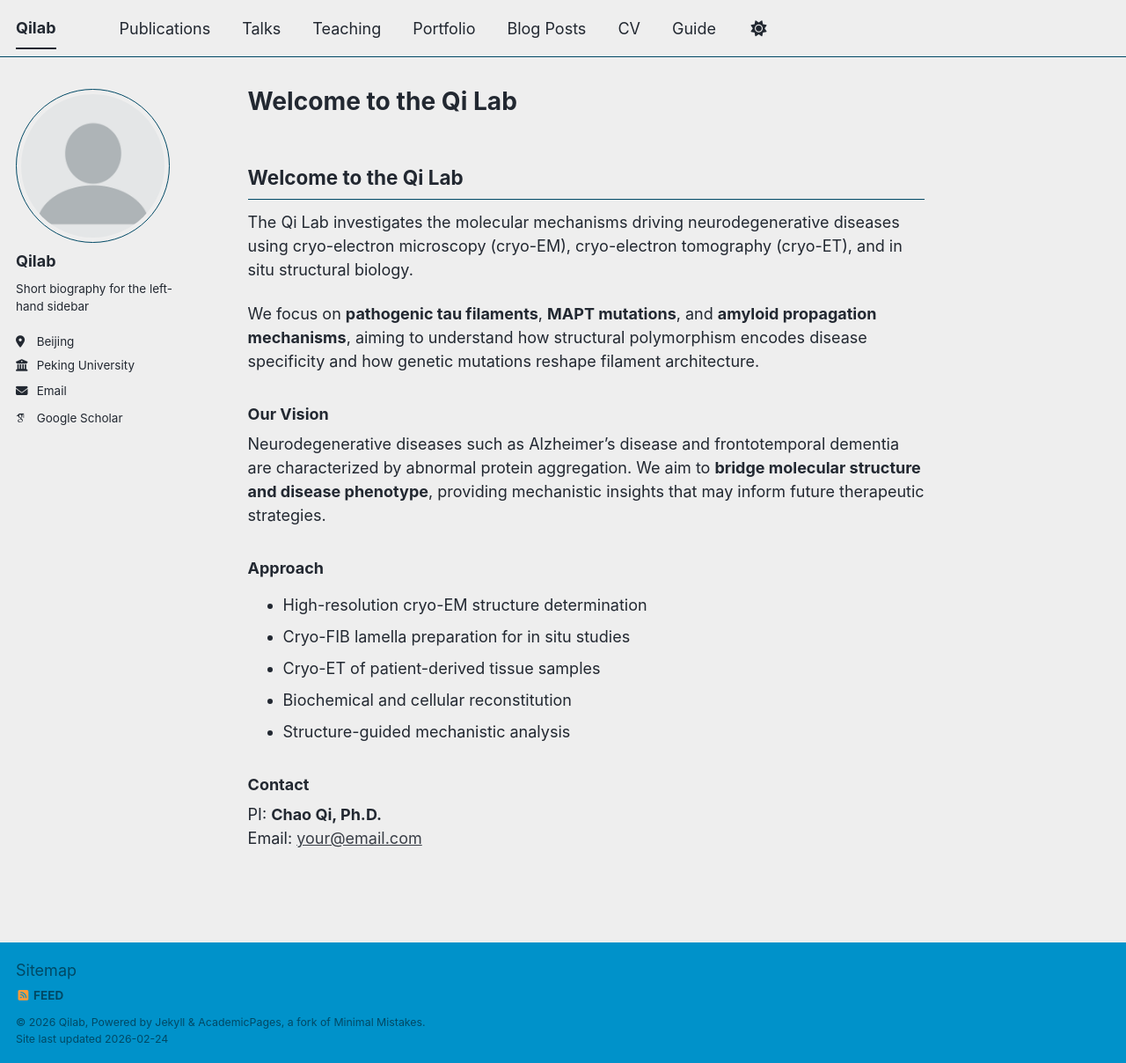
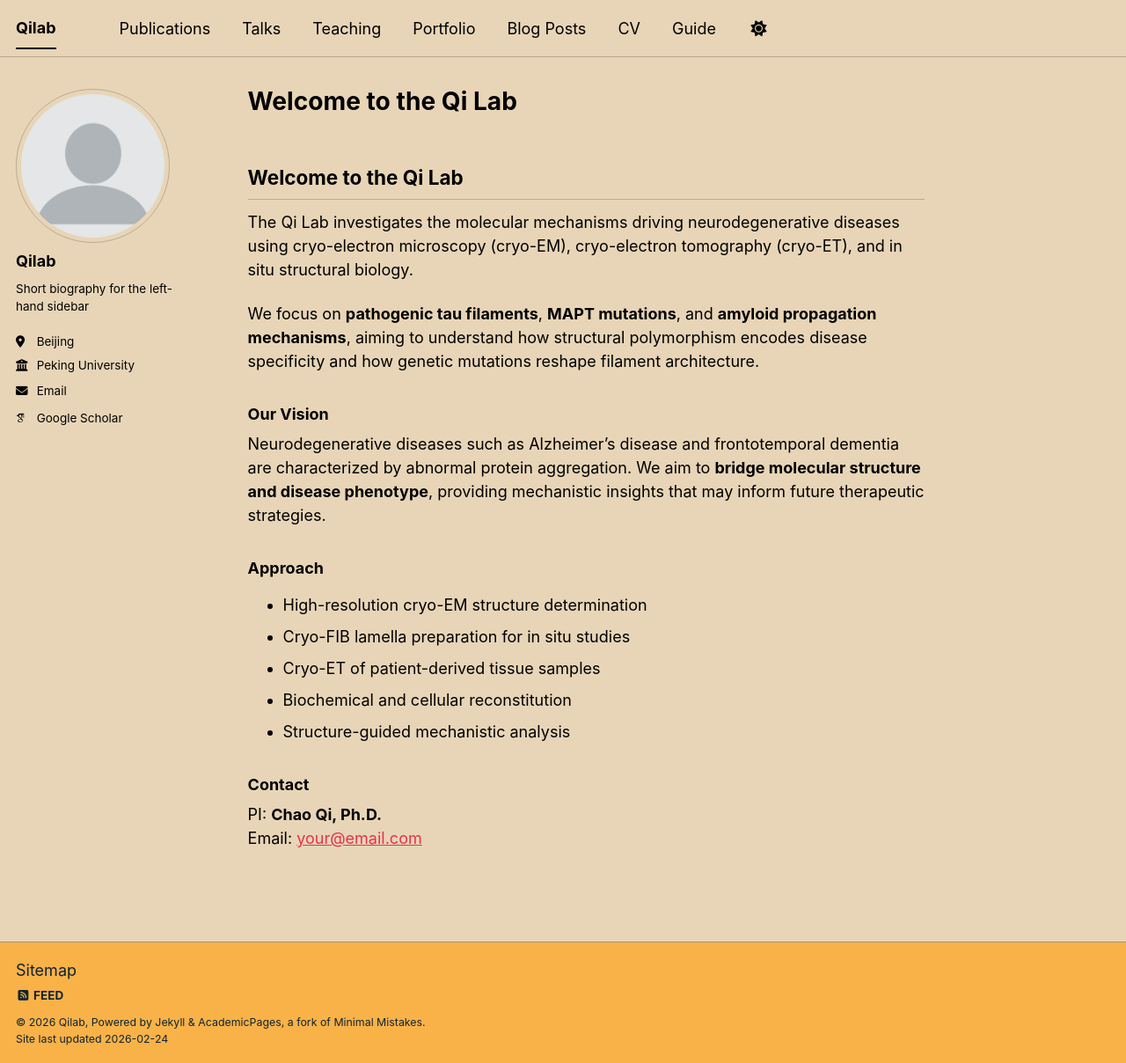
Before and after one commit to QiLab-PKU/Qilab, a Jekyll site: the page built from _pages/about.md, in a window 1280 px wide and 1208 px high. Shown: the whole window at 88% size. Built offline with Jekyll 4.4.1, drawn with Linux system fonts in a browser that asks for light colours; some web fonts are replaced; a script bundle is joined from its source files by our own code; library files that are not in the unit come from our copies.

Commit message:
Update _config.yml

```diff
--- a/_config.yml
+++ b/_config.yml
@@ -7,12 +7,12 @@
 # server process.
 
 # Basic Site Settings
-site_theme               : "air" # The available themes options are "default", "air", "sunrise", "mint", "dirt" and "contrast"
+site_theme               : "sunrise" # The available themes options are "default", "air", "sunrise", "mint", "dirt" and "contrast"
 title                    : "Qilab"
 title_separator          : "-"
 name                     : &name "Qilab"
 description              : &description "Your Name's academic portfolio"   # Update this with a general description of your site, this is the default if not overridden by a page
-url                      : https://QiLab-PKU.github.io # The base hostname & protocol for your site e.g. "https://[your GitHub username].github.io",
+url                      : https://QiLab-PKU.github.io/Qilab # The base hostname & protocol for your site e.g. "https://[your GitHub username].github.io",
                                                            # or if you already have some other page hosted on Github then use "https://[your GitHub username].github.io/[Your Repo Name]"
 baseurl                  : "" # the subpath of your site, e.g. "/blog"
 repository               : "academicpages/academicpages.github.io"
```
